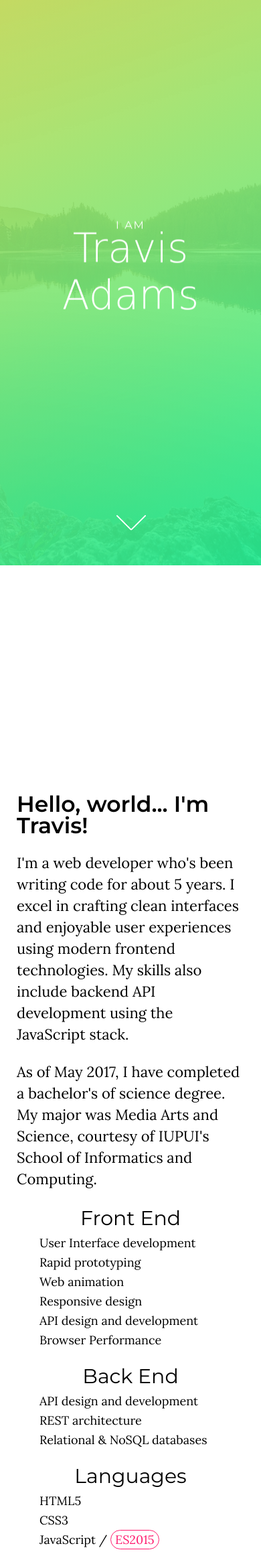
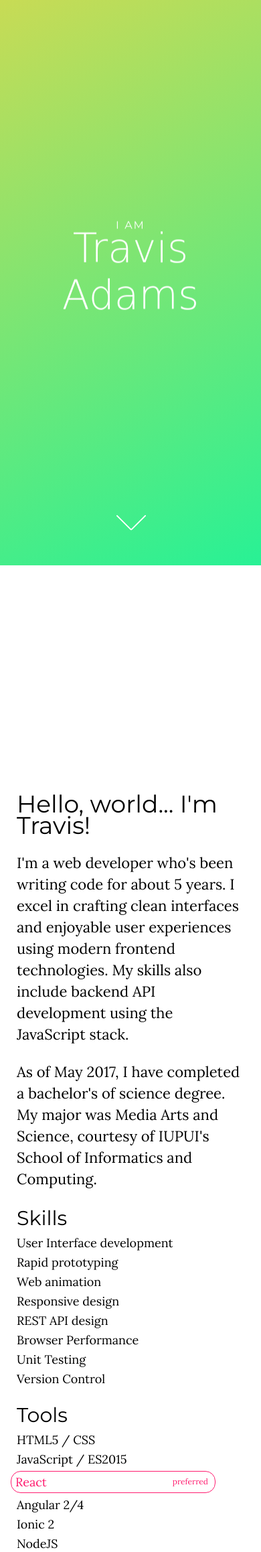
Before and after one commit to Travisaurus-Rex/portfolio, a PHP site: page / in a window 390 px wide. Shown: the top 2317 px of the page at 67% size. Run offline with PHP 8.4, Linux system fonts and the light colour scheme; some web fonts are replaced.

Commit message:
bare minimum stuff now

```diff
--- a/app.js
+++ b/app.js
@@ -23,7 +23,7 @@ $(window).on('load', function() {
         elToSetClassOn: 'body',
         direction: 'diagonal',
         isPausedWhenNotInView: true,
-        opacity: [0.9, 0.9],
+        opacity: [1, 1],
         stateTransitionSpeed: 1000,
         states : {
             "default-state": {
@@ -152,7 +152,6 @@ $(window).on('load', function() {
                     $('#about-me').addClass('about-me-after');
                     $('#work').addClass('work-after');
                     $('#contact').addClass('contact-after');
-                    $('header').css('box-shadow', '0 0 6px rgba(0,0,0,0.1)');
                 } else {
                     color = 'white';
                     background = 'transparent'
@@ -211,7 +210,6 @@ $(window).on('load', function() {
                 }, 250);
                 $('#name-top-logo').css('color', 'black');
                 $('header').css('background-color', 'white');
-                $('header').css('box-shadow', '0 0 6px rgba(0,0,0,0.1)');
             },
 
         },
@@ -532,40 +530,37 @@ $(window).on('load', function() {
 
         $('#irrday_button').click(function(e) {
             console.log(e.target.id);
+            $('#irrday .description-container').css('z-index', 15);
             $("#irrday .description-container").animate({
-                zIndex: 15,
                 opacity: 1
             }, 250);
         });
 
         $('#spotter_button').click(function(e) {
             console.log(e.target.id);
+            $('#spotter .description-container').css('z-index', 15);
             $("#spotter .description-container").animate({
-                zIndex: 15,
                 opacity: 1
             }, 250);
         });
 
         $('#notbythecover_button').click(function(e) {
-            console.log(e.target.id);
+            $("#notbythecover .description-container").css('z-index', 15);
             $("#notbythecover .description-container").animate({
-                zIndex: 15,
                 opacity: 1
             }, 250);
         });
 
         $('#getmusic_button').click(function(e) {
-            console.log(e.target.id);
+            $("#getmusic .description-container").css('z-index', 15);
             $("#getmusic .description-container").animate({
-                zIndex: 15,
                 opacity: 1
             }, 250);
         });
 
         $('#groceryapp_button').click(function(e) {
-            console.log(e.target.id);
+            $("#groceryapp .description-container").css('z-index', 15);
             $("#groceryapp .description-container").animate({
-                zIndex: 15,
                 opacity: 1
             }, 250);
         });
--- a/index.html
+++ b/index.html
@@ -58,49 +58,31 @@
 			<p>As of May 2017, I have completed a bachelor's of science degree. My major was Media Arts and Science, courtesy of IUPUI's School of Informatics and Computing.</p>
 		</div><div class="half-block">
 			<div class="skills">
-				<div class="third-block">
-					<h3 class="skill-title">Front End</h3>
+				<div class="skill-block">
+					<h3 class="skill-title">Skills</h3>
 					<ul class="skill-list">
 						<li class="skill">User Interface development</li>
 						<li class="skill">Rapid prototyping</li>
 						<li class="skill">Web animation</li>
 						<li class="skill">Responsive design</li>
-						<li class="skill">API design and development</li>
+						<li class="skill">REST API design</li>
 						<li class="skill">Browser Performance</li>
+						<li class="skill">Unit Testing</li>
+						<li class="skill">Version Control</li>
 					</ul>
-				</div><div class="third-block">
-					<h3 class="skill-title">Back End</h3>
+				</div><div class="skill-block">
+					<h3 class="skill-title">Tools</h3>
 					<ul class="skill-list">
-						<li class="skill">API design and development</li>
-						<li class="skill">REST architecture</li>
-						<li class="skill">Relational & NoSQL databases</li>
+						<li class="skill">HTML5 / CSS</li>
+						<li class="skill">JavaScript / ES2015</li>
+						<li class="skill preferred">React</li>
+						<li class="skill">Angular 2/4</li>
+						<li class="skill">Ionic 2</li>
+						<li class="skill">NodeJS</li>
+						<li class="skill">PHP & WordPress</li>
+						<li class="skill">Gulp</li>
 					</ul>
 				</div>
-			</div>
-			<div class="third-block">
-				<h3 class="skill-title">Languages</h3>
-				<ul class="skill-list">
-					<li class="skill">HTML5</li>
-					<li class="skill">CSS3</li>
-					<li class="skill">JavaScript / <span class="preferred">ES2015</span></li>
-					<li class="skill">PHP</li>
-				</ul>
-			</div><div class="third-block">
-				<h3 class="skill-title">Frameworks</h3>
-				<ul class="skill-list">
-					<li class="skill preferred">React</li>
-					<li class="skill">Angular 2/4</li>
-					<li class="skill">Ionic 2</li>
-					<li class="skill">NodeJS & Express</li>
-					<li class="skill">WordPress</li>
-				</ul>
-			</div><div class="third-block">
-				<h3 class="skill-title">Build Tools</h3>
-				<ul class="skill-list">
-					<li class="skill">Gulp</li>
-					<li class="skill">Sass</li>
-					<li class="skill">Git</li>
-				</ul>
 			</div>
 		</div>
 	</div>
--- a/style.css
+++ b/style.css
@@ -61,11 +61,7 @@ html, body, .granim-el1, #home-section {
 }
 
 #home-section {
-  background-image: url('assets/img/land.jpeg');
-  background-size: cover;
-  background-position: center;
-  background-attachment: fixed;
-  background-blend-mode: overlay;
+
 }
 
 header{
@@ -414,6 +410,8 @@ section#about-me-section {
 
 .about-me-data h1 {
   margin-bottom: 24px;
+  font-size: 36px;
+  font-weight: 400;
   font-family: 'Montserrat', sans-serif;
 }
 
@@ -485,20 +483,18 @@ section#about-me-section {
   }
 }
 
+.skill-block {
+  display: inline-block;
+  width: 50%;
+  vertical-align: top;
+}
+
 .skills .skill {
   white-space: nowrap;
 }
 
-.third-block {
-  display: inline-block;
-  box-sizing: border-box;
-  width: 33%;
-  vertical-align: top;
-  margin-bottom: 24px;
-}
-
 .skill-title {
-  font-size: 24px;
+  font-size: 36px;
   font-weight: 400;
   font-family: 'Montserrat', sans-serif;
   margin-bottom: 7px;
@@ -510,29 +506,19 @@ section#about-me-section {
 }
 
 .skill {
-  font-size: 12px;
+  font-size: 18px;
   list-style: none;
   max-width: 90%;
   box-sizing: border-box;
   margin-bottom: 6px;
 }
 
-span.preferred {
-  width: 100%;
-  left: 0;
-}
-
-span.preferred:after {
-  content: '';
-  display: none;
-}
-
 .preferred {
   position: relative;
-  left: -6px;
+  left: -9px;
   border: 1px solid #FF1C6F;
   border-radius: 15px;
-  padding: 2px 6px;
+  padding: 4px 8px;
   color: #FF1C6F;
 }
 
@@ -542,7 +528,7 @@ span.preferred:after {
   color: #FF1C6F;
   font-size: 10px;
   position: absolute;
-  top: 3px;
+  top: 8px;
   right: 10px;
 }
 
@@ -1393,10 +1379,6 @@ footer span {
     width: 100%;
   }
 
-  .third-block:first-of-type {
-    width: 66%;
-  }
-
   .skill-title {
     font-size: 28px;
   }
@@ -1406,7 +1388,7 @@ footer span {
   }
 
   .preferred:after {
-    top: 5px;
+    top: 6px;
   }
 
   .project {
@@ -1452,24 +1434,28 @@ footer span {
     bottom: 15%;
     left: 50%;
     transform: translateX(-50%);
-    background-color: black;
-    color: white;
+    background-color: white;
+    color: black;
     border: none;
     padding: 16px 24px;
+    border-radius: 24px;
     font-family: 'Montserrat', sans-serif;
     font-weight: 600;
     letter-spacing: 2px;
     text-transform: uppercase;
+    outline: none;
   }
 
   .container-black {
     color: white;
     position: absolute;
     top: 0;
+    text-shadow: none;
   }
 
   .container-white {
     color: black;
+    text-shadow: none;
   }
 
   .link-to-project {
@@ -1504,6 +1490,7 @@ footer span {
 
   .input-submit {
     left: 0;
+    right: 0;
     font-weight: 400;
   }
 
@@ -1526,14 +1513,10 @@ footer span {
     border-top: none;
   }
 
-  .third-block:first-of-type {
-    width: 100%;
-  }
-
-  .third-block {
+  .skill-block {
     display: block;
     width: 100%;
-    text-align: center;
+    margin-bottom: 24px;
   }
 
   .skill-title {
@@ -1541,7 +1524,7 @@ footer span {
   }
 
   .skill-list {
-    width: 80%;
+    width: 100%;
     margin: 0 auto;
   }
 
@@ -1551,12 +1534,11 @@ footer span {
   }
 
   .preferred {
-    left: 0;
     padding-left: 6px;
   }
 
   .preferred:after {
-    top: 3px;
-    font-size: 14px;
-  }
-}
+    top: 7px;
+    font-size: 12px;
+  }
+}
```
